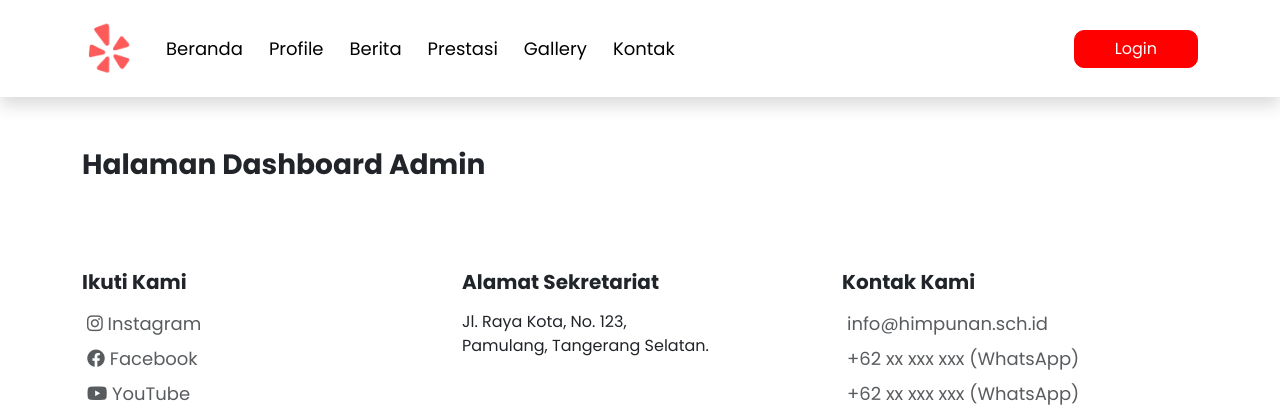
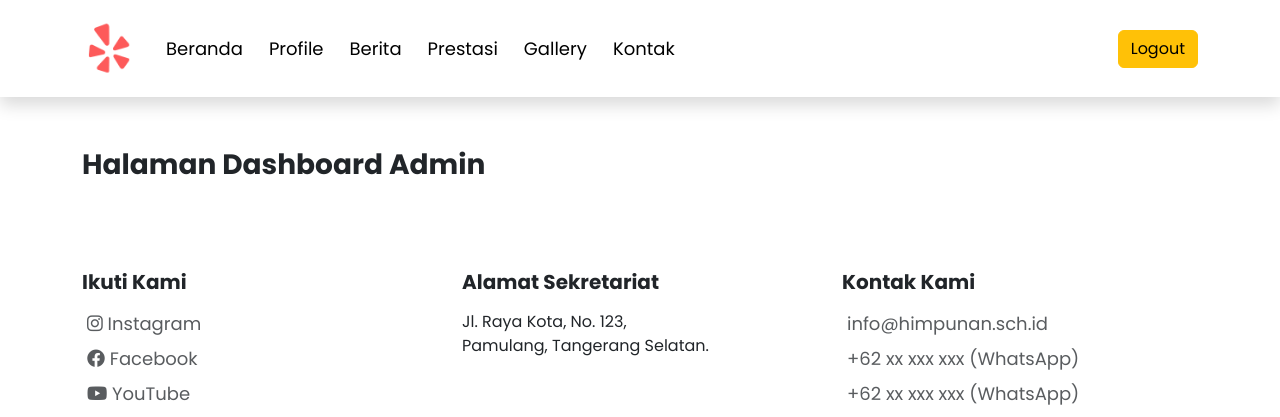
Before and after one commit to percivalyan/laravel-hima-web, a Laravel app: page /dashboard in a window 1280 px wide. Shown: the top 417 px of the page. Run offline with Laravel 10, Linux system fonts and the light colour scheme; a user stored in the database is signed in; data comes from the database, SQL or seed files in the repository; style sheets or scripts are compiled from the project's sources; some libraries are stand-ins or nearby versions.

Commit message:
Logout Dashboard Admin (middleware)

```diff
--- a/resources/views/layouts/navbar.blade.php
+++ b/resources/views/layouts/navbar.blade.php
@@ -30,16 +30,24 @@
                     <a class="nav-link active" href="#">Kontak</a>
                 </li>
             </ul>
-            <form class="d-flex">
-                <button class="btn btn-danger" data-aos="fade-up" data-aos-anchor-placement="top-center">Login</button>
-            </form>
+            <div class="d-flex">
+                {{-- <button class="btn btn-danger" data-aos="fade-up" data-aos-anchor-placement="top-center">Login</button> --}}
+                @auth
+                    <form action="/logout" method="POST">
+                        @csrf
+                        <button type="submit" class="btn btn-warning">Logout</button>
+                    </form>
+                @else
+                    <button class="btn btn-danger">Login</button>
+                @endauth
+            </div>
         </div>
     </div>
 </nav>
 <!-- Navbar -->
 
 <!-- Navbar untuk mode selain desktop -->
-<nav class="navbar-mobile navbar-dark py-3 fixed-top bg-danger" data-aos="fade-down" data-aos-easing="linear" data-aos-duration="1500">
+<nav class="navbar-mobile navbar-dark shadow py-3 fixed-top bg-danger" data-aos="fade-down" data-aos-easing="linear" data-aos-duration="1500">
     <div class="container">
         <button class="navbar-toggler" type="button" data-bs-toggle="collapse" data-bs-target="#navbarSupportedContentMobile" aria-controls="navbarSupportedContentMobile" aria-expanded="false" aria-label="Toggle navigation">
             <span class="navbar-toggler-icon"></span>
@@ -65,9 +73,16 @@
                     <a class="nav-link active" href="#">Kontak</a>
                 </li>
             </ul>
-            <form class="d-flex">
-                <button class="btn btn-danger" data-aos="fade-down">Login</button>
-            </form>
+            <div class="d-flex">
+                @auth
+                    <form action="/logout" method="POST">
+                        @csrf
+                        <button type="submit" class="btn btn-warning">Logout</button>
+                    </form>
+                @else
+                    <button class="btn btn-danger">Login</button>
+                @endauth
+            </div>
         </div>
     </div>
 </nav>
--- a/routes/web.php
+++ b/routes/web.php
@@ -34,7 +34,7 @@ Route::get('/foto', function () {
 });
 
 // Login
-Route::get('/login', [AuthController::class, 'index'])->name('login');
+Route::get('/login', [AuthController::class, 'index'])->name('login')->middleware('guest');
 Route::post('/login', [AuthController::class, 'authenticate']);
 Route::post('/logout', [AuthController::class, 'logout']);
 
```
